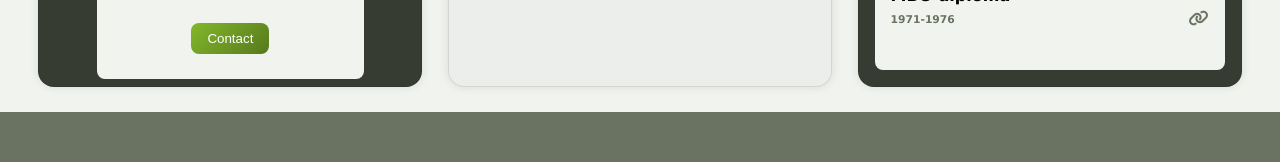
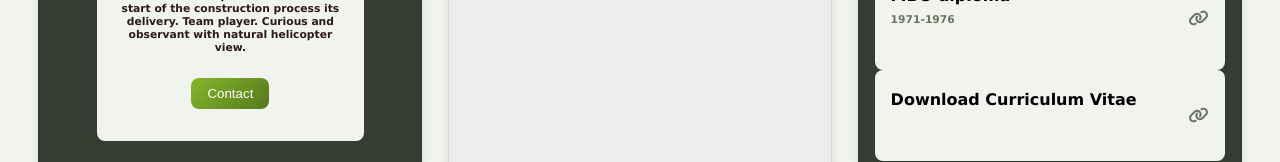
Before and after one commit to LuckyLuuk12/studio-terraverde, a SvelteKit app in the folder svelte/: page /about in a window 1280 px wide. Shown: the part 638-800 px from the top of the page. Built offline with nearby package versions, Linux system fonts and the light colour scheme.

Commit message:
feat: added cv to about page

```diff
--- a/svelte/src/routes/about/+page.svelte
+++ b/svelte/src/routes/about/+page.svelte
@@ -13,14 +13,16 @@
 		['Projectmanagement Open Universiteit', '1995-1996'],
 		['University of Arts Utrecht - Faculteit Architectuur', '1982-1988'],
 		['Instituut voor Architectuur te Orléans (Frankrijk)', '1980-1982'],
-		['MBO diploma', '1971-1976']
+		['MBO diploma', '1971-1976'],
+		['Download Curriculum Vitae', '']
 	];
 
 	const links = [
 		'https://www.ou.nl/opleiding?opleiding=Projectmanagement',
 		'https://www.hku.nl/',
 		'https://www.univ-orleans.fr/',
-		'https://www.roc.nl/'
+		'https://www.roc.nl/',
+		'/cv.pdf'
 	];
 </script>
 
```
Also changed, not shown: 1 other file (tests, documents, lock files or other folders).
